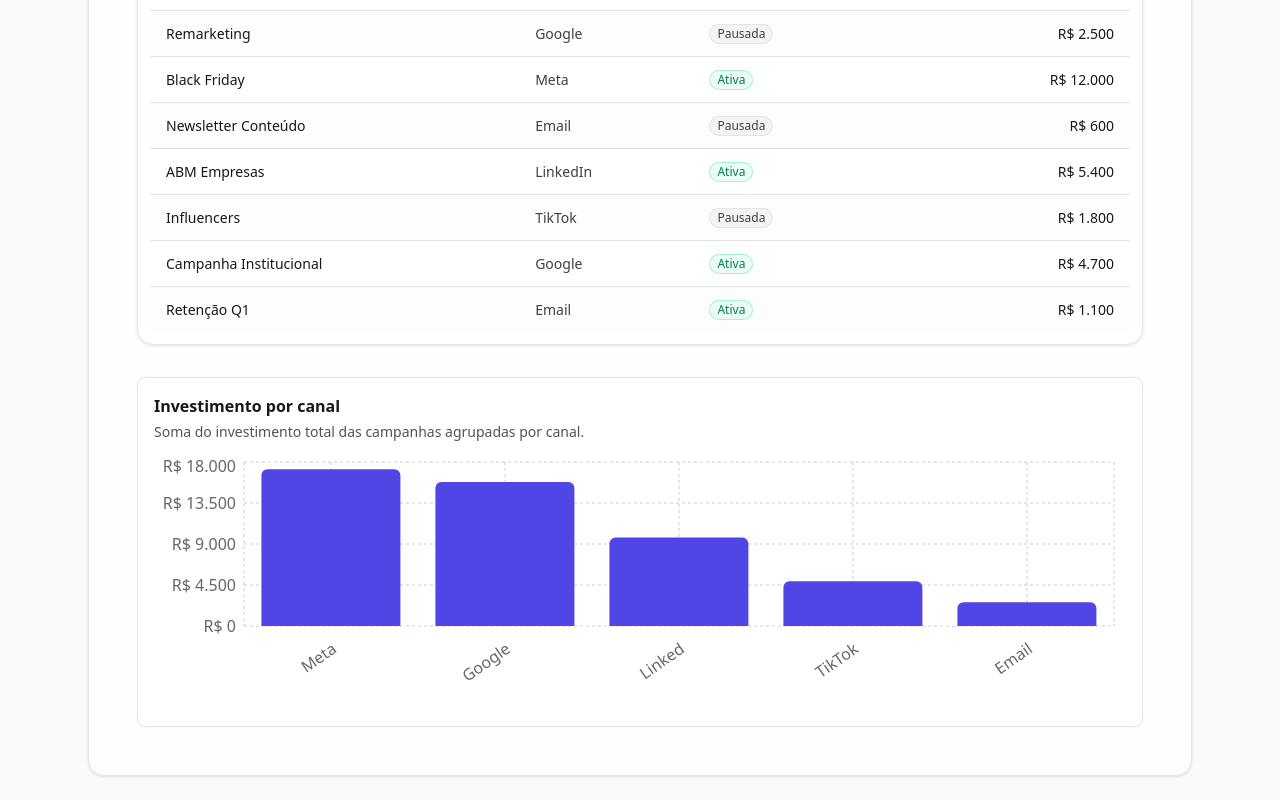
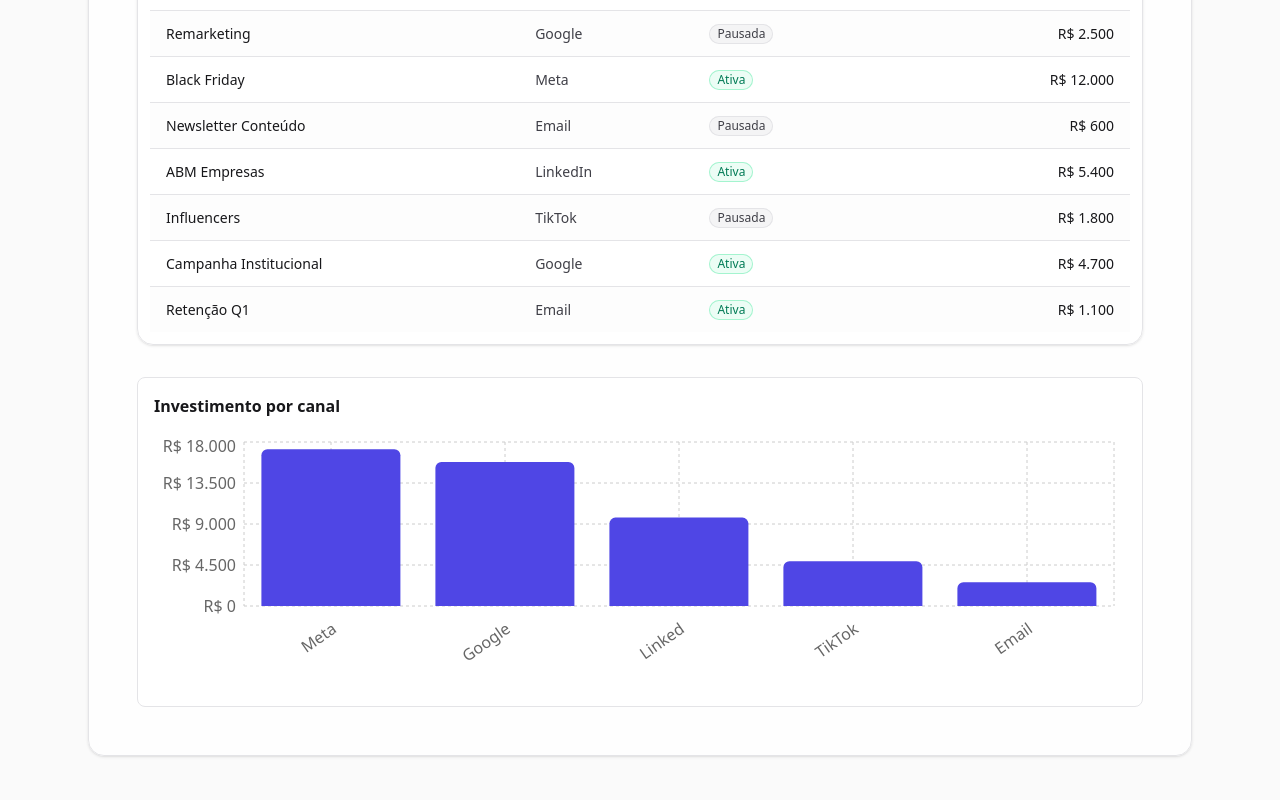
Before and after one commit to PatrickCosta7/metric-dashboard-stalse, a Next.js app: page / in a window 1280 px wide. Shown: the part 625-1425 px from the top of the page. Built offline with nearby package versions, Linux system fonts and the light colour scheme.

Commit message:
fix: correct variable name from 'investment' to 'investimento' in Chart

```diff
--- a/src/components/Chart.tsx
+++ b/src/components/Chart.tsx
@@ -17,7 +17,7 @@ type ChartProps = {
 
 type ChartRow = {
   channel: string;
-  investment: number;
+  investimento: number;
 };
 
 function formatCurrencyBRL(value: number) {
@@ -54,8 +54,8 @@ function buildChartData(campaigns: Campaign[]): ChartRow[] {
   }
 
   return Array.from(map.entries())
-    .map(([channel, investment]) => ({ channel, investment }))
-    .sort((a, b) => b.investment - a.investment);
+    .map(([channel, investimento]) => ({ channel, investimento }))
+    .sort((a, b) => b.investimento - a.investimento);
 }
 
 export function Chart({ campaigns }: ChartProps) {
@@ -63,13 +63,10 @@ export function Chart({ campaigns }: ChartProps) {
 
   return (
     <div className="rounded-lg border border-zinc-200 bg-white p-4 dark:border-zinc-800 dark:bg-zinc-950">
-      <div className="mb-3">
+      <div className="mb-4">
         <h2 className="text-base font-semibold text-zinc-900 dark:text-zinc-50">
           Investimento por canal
         </h2>
-        <p className="mt-1 text-sm text-zinc-600 dark:text-zinc-300">
-          Soma do investimento total das campanhas agrupadas por canal.
-        </p>
       </div>
 
       <div className="h-64">
@@ -107,7 +104,7 @@ export function Chart({ campaigns }: ChartProps) {
             />
 
             {/* Indigo em vez de preto (combine com seu tema) */}
-            <Bar dataKey="investment" fill="#4f46e5" radius={[6, 6, 0, 0]} />
+            <Bar dataKey="investimento" fill="#4f46e5" radius={[6, 6, 0, 0]} />
           </BarChart>
         </ResponsiveContainer>
       </div>
```
